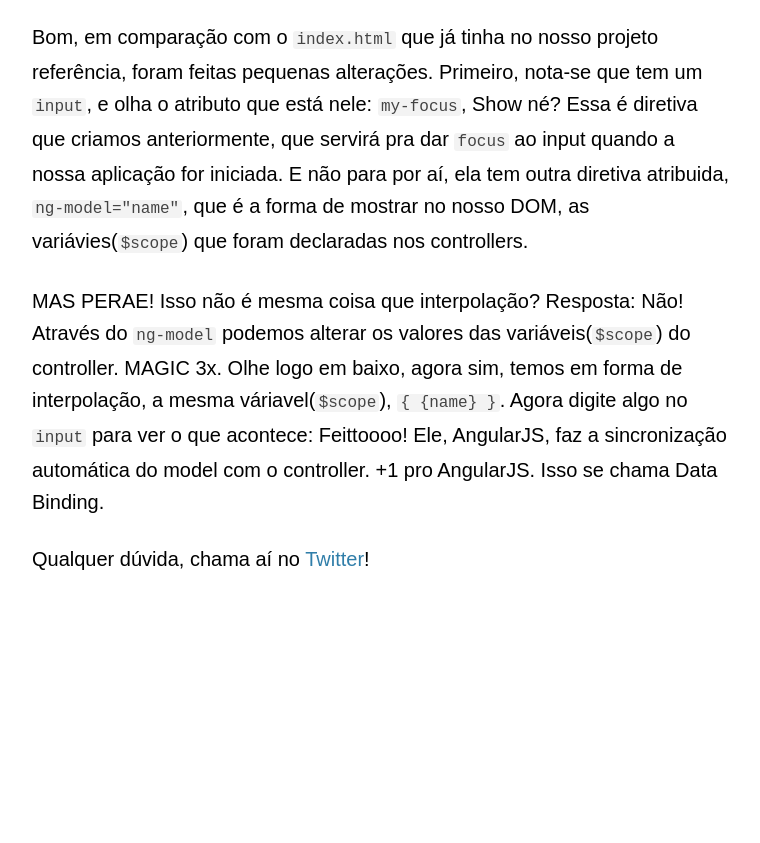
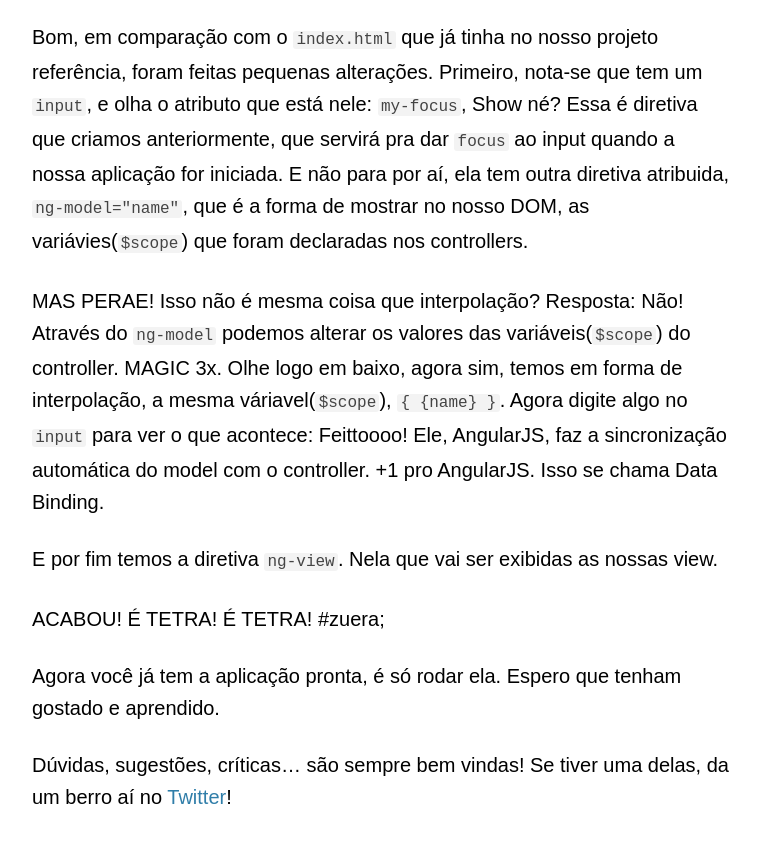
Before and after one commit to fabriciomrkonell/fabriciomrkonell, a Jekyll site: the page built from _posts/2014-11-27-angularjs-requirejs-parte-1.markdown, in a window 1280 px wide and 900 px high, scrolled down 7789 px, cut to the strip 44-887 px from the top of the window. Shown: the whole strip, without its empty margins (258-1018 px from the left). Built offline with Jekyll 4.4.1, drawn with Linux system fonts in a browser that asks for light colours; some web fonts are replaced; Markdown is read by kramdown in place of the engine named in the settings; comment, search, counter and statistics services are not loaded; before the commit the page ends 8451 px from its top, so only the background shows below that.

Commit message:
Update 2014-11-27-angularjs-requirejs-parte-1.markdown

```diff
--- a/_posts/2014-11-27-angularjs-requirejs-parte-1.markdown
+++ b/_posts/2014-11-27-angularjs-requirejs-parte-1.markdown
@@ -96,4 +96,10 @@ Bom, em comparação com o <code>index.html</code> que já tinha no nosso projet
 MAS PERAE! Isso não é mesma coisa que interpolação?
 Resposta: Não! Através do <code>ng-model</code> podemos alterar os valores das variáveis(<code>$scope</code>) do controller. MAGIC 3x. Olhe logo em baixo, agora sim, temos em forma de interpolação, a mesma váriavel(<code>$scope</code>), <code>{ {name} }</code>. Agora digite algo no <code>input</code> para ver o que acontece: Feittoooo! Ele, AngularJS, faz a sincronização automática do model com o controller. +1 pro AngularJS. Isso se chama Data Binding.
 
-Qualquer dúvida, chama aí no <a href="https://twitter.com/realronchi" target="blank">Twitter</a>!
+E por fim temos a diretiva <code>ng-view</code>. Nela que vai ser exibidas as nossas view.
+
+ACABOU! É TETRA! É TETRA! #zuera;
+
+Agora você já tem a aplicação pronta, é só rodar ela. Espero que tenham gostado e aprendido.
+
+Dúvidas, sugestões, críticas... são sempre bem vindas! Se tiver uma delas, da um berro aí no <a href="https://twitter.com/realronchi" target="blank">Twitter</a>!
```
